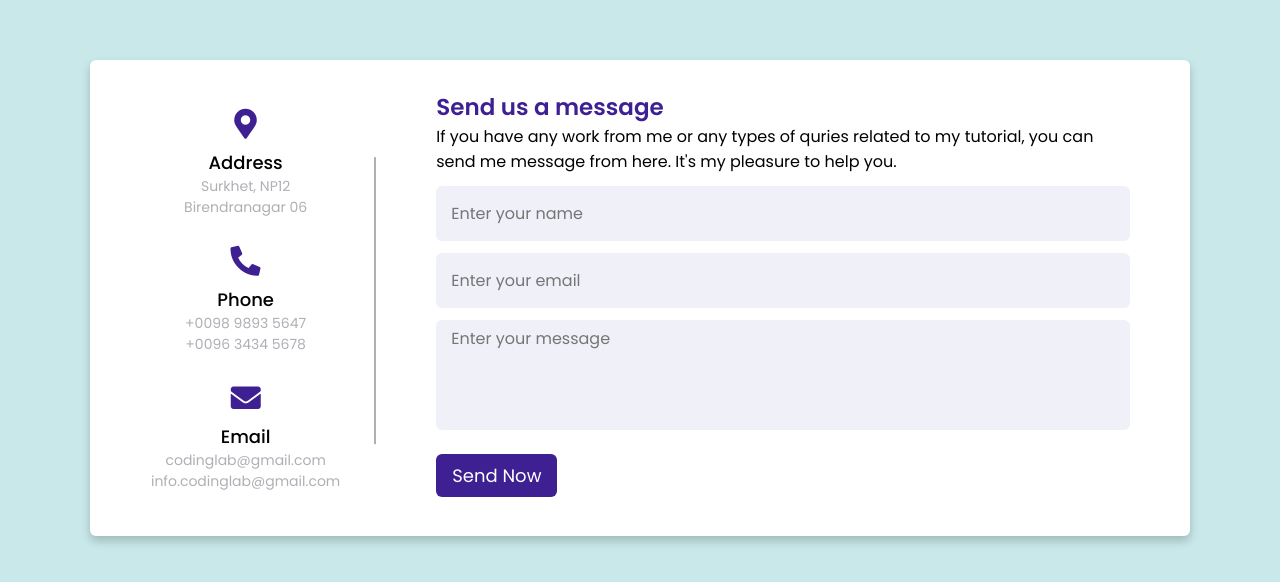
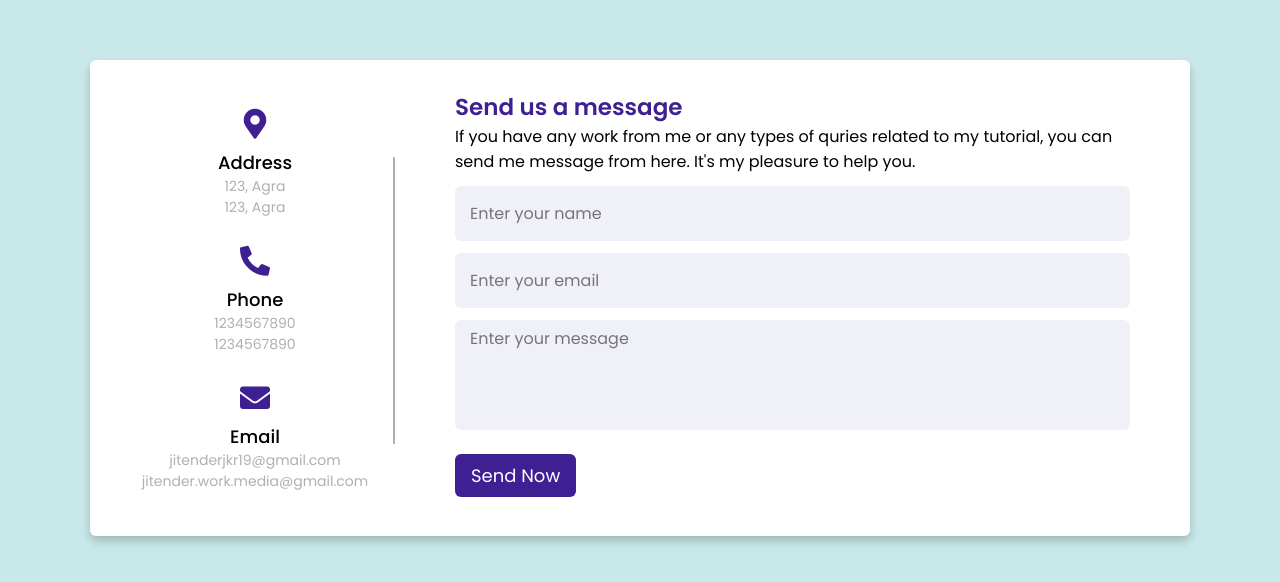
Before and after one commit to JitenderMX/whatsapp, a plain HTML site: page index.html in a window 1280 px wide. Shown: the part 102-684 px from the top of the page. Drawn offline with Linux system fonts and the light colour scheme.

Commit message:
Update index.html

```diff
--- a/index.html
+++ b/index.html
@@ -3,7 +3,7 @@
 <html lang="en" dir="ltr">
   <head>
     <meta charset="UTF-8" />
-    <title>Responsive Contact Us Form | CodingLab</title>
+    <title>Contact Us</title>
     <link rel="stylesheet" href="style.css" />
     <!-- Fontawesome CDN Link -->
     <link rel="stylesheet" href="https://cdnjs.cloudflare.com/ajax/libs/font-awesome/5.15.2/css/all.min.css" />
@@ -16,20 +16,20 @@
           <div class="address details">
             <i class="fas fa-map-marker-alt"></i>
             <div class="topic">Address</div>
-            <div class="text-one">Surkhet, NP12</div>
-            <div class="text-two">Birendranagar 06</div>
+            <div class="text-one">123, Agra</div>
+            <div class="text-two">123, Agra</div>
           </div>
           <div class="phone details">
             <i class="fas fa-phone-alt"></i>
             <div class="topic">Phone</div>
-            <div class="text-one">+0098 9893 5647</div>
-            <div class="text-two">+0096 3434 5678</div>
+            <div class="text-one">1234567890</div>
+            <div class="text-two">1234567890</div>
           </div>
           <div class="email details">
             <i class="fas fa-envelope"></i>
             <div class="topic">Email</div>
-            <div class="text-one">codinglab@gmail.com</div>
-            <div class="text-two">info.codinglab@gmail.com</div>
+            <div class="text-one">jitenderjkr19@gmail.com</div>
+            <div class="text-two">jitender.work.media@gmail.com</div>
           </div>
         </div>
         <div class="right-side">
```
